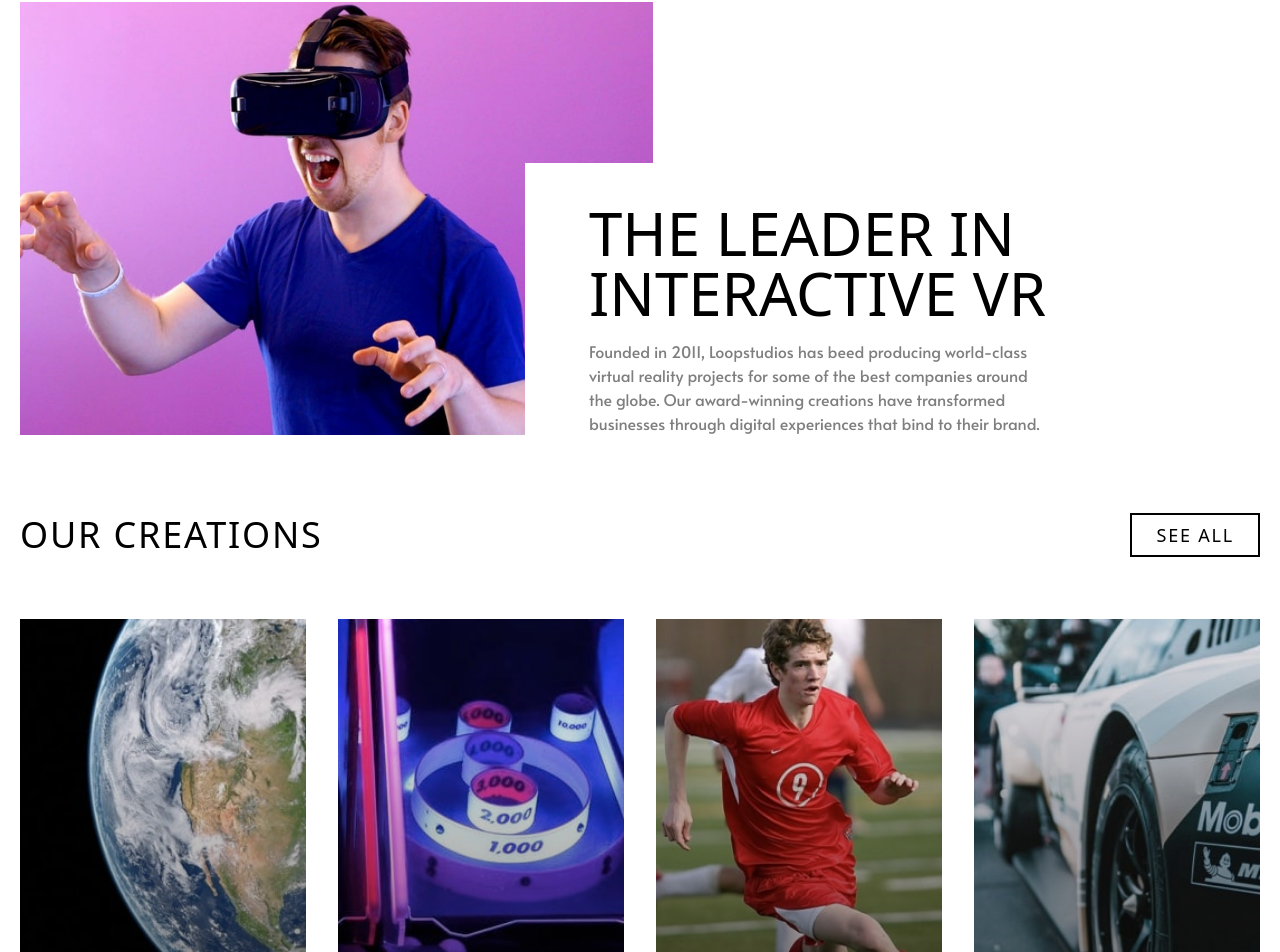
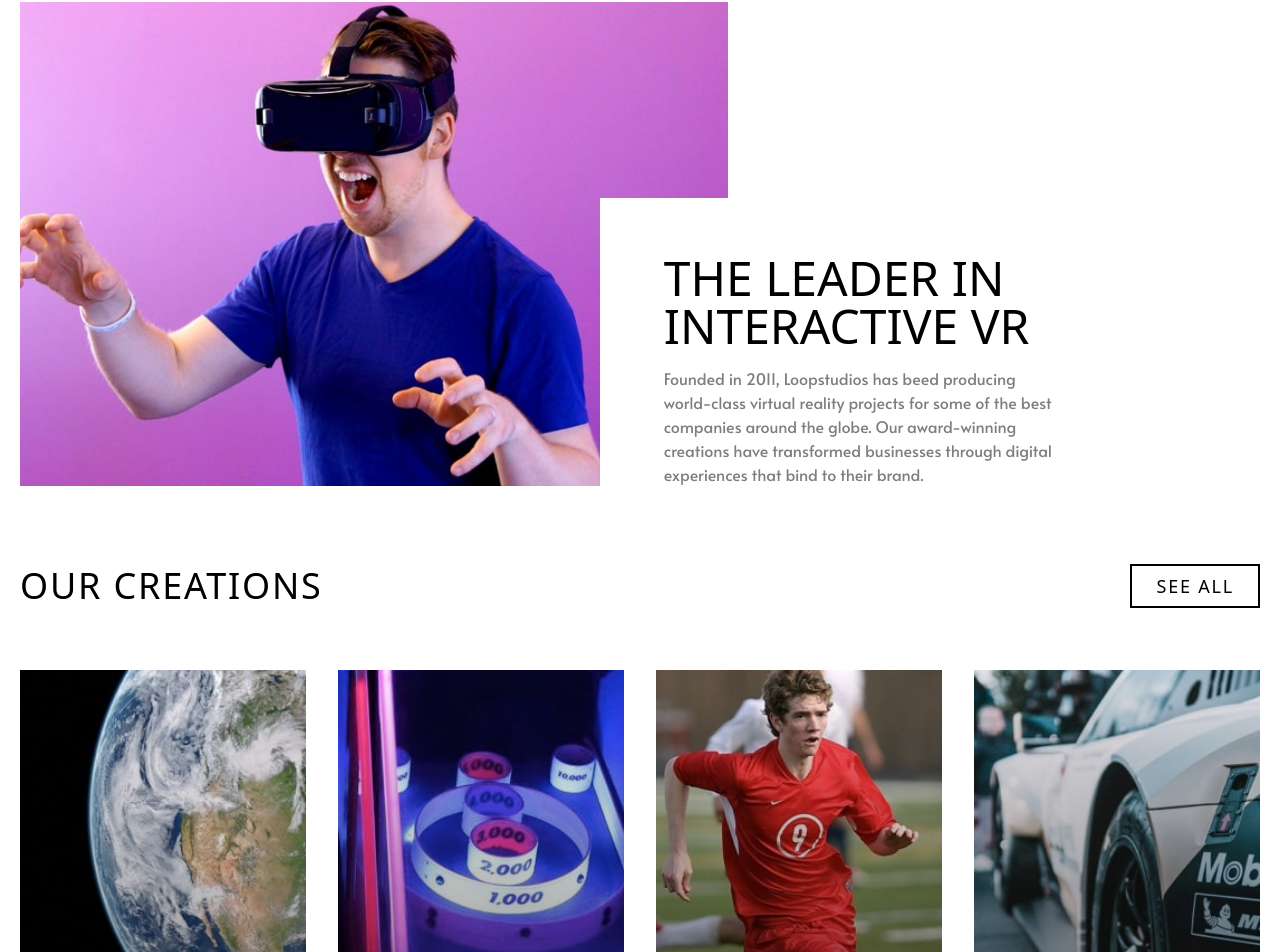
Before and after one commit to MIKOXO/LoopStudios, a React (Vite) app: page / in a window 1280 px wide. Shown: the part 874-1826 px from the top of the page. Built offline with nearby package versions, Linux system fonts and the light colour scheme.

Commit message:
Updated and Finall

```diff
--- a/src/components/About.jsx
+++ b/src/components/About.jsx
@@ -1,4 +1,3 @@
-/* eslint-disable no-unused-vars */
 import React from "react";
 import image1 from "../assets/desktop/image-interactive.jpg";
 import image2 from "../assets/mobile/image-interactive.jpg";
@@ -9,10 +8,10 @@ const About = () => {
       <div className="flex flex-col gap-4 justify-between items-center lg:items-end lg:flex-row">
         <div>
           <img src={image2} className="block lg:hidden" />
-          <img src={image1} className="hidden w-[150rem] lg:block" />
+          <img src={image1} className="hidden w-[200rem] lg:block" />
         </div>
-        <div className="text-center bg-white lg:text-left lg:relative md:px-16 md:pt-6 md:-left-36">
-          <h1 className="uppercase text-4xl font-light my-4 xl:text-6xl">
+        <div className="text-center bg-white lg:text-left lg:relative md:px-16 md:pt-10 md:-left-36">
+          <h1 className="uppercase text-4xl font-light my-4 xl:text-5xl">
             The leader in interactive vr
           </h1>
           <p className="font-alata opacity-50 w-[90%] mx-auto lg:mx-0 lg:w-full">
```
